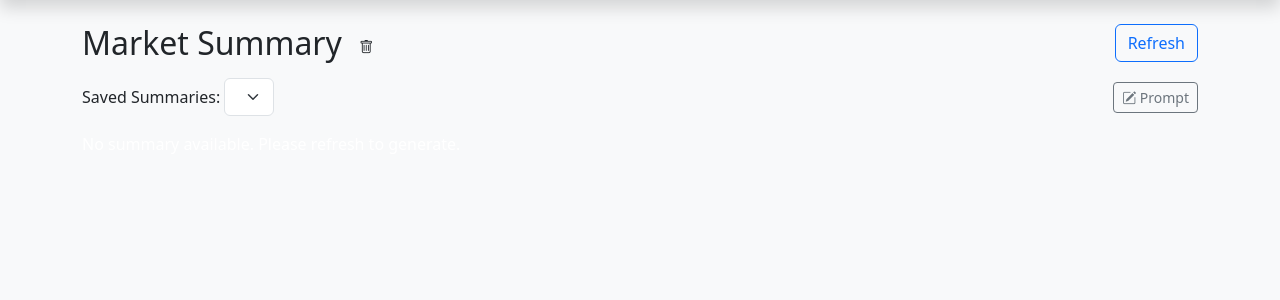
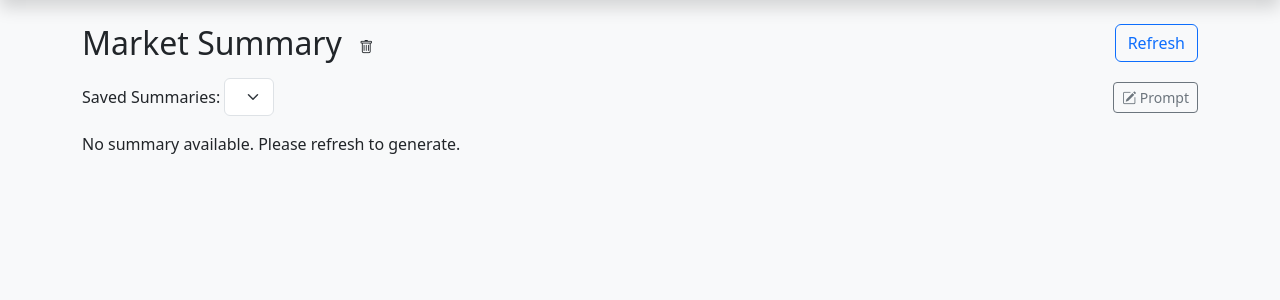
Before and after one commit to vborisov433/bor_terminal, a Symfony app: template templates/market-summary/index.html.twig in a window 1280 px wide. Shown: the part 56-356 px from the top of the page. Run offline with Twig, Linux system fonts and the light colour scheme; the template is opened without the code that fills it, so the values that code supplies are empty; some libraries are stand-ins or nearby versions.

Commit message:
Update index.html.twig

```diff
--- a/templates/market-summary/index.html.twig
+++ b/templates/market-summary/index.html.twig
@@ -9,9 +9,6 @@
             height: 60vh;
             display: flex;
             flex-direction: column;
-        }
-        p {
-            color: white !important;
         }
     </style>
     <div class="container my-4">
```
